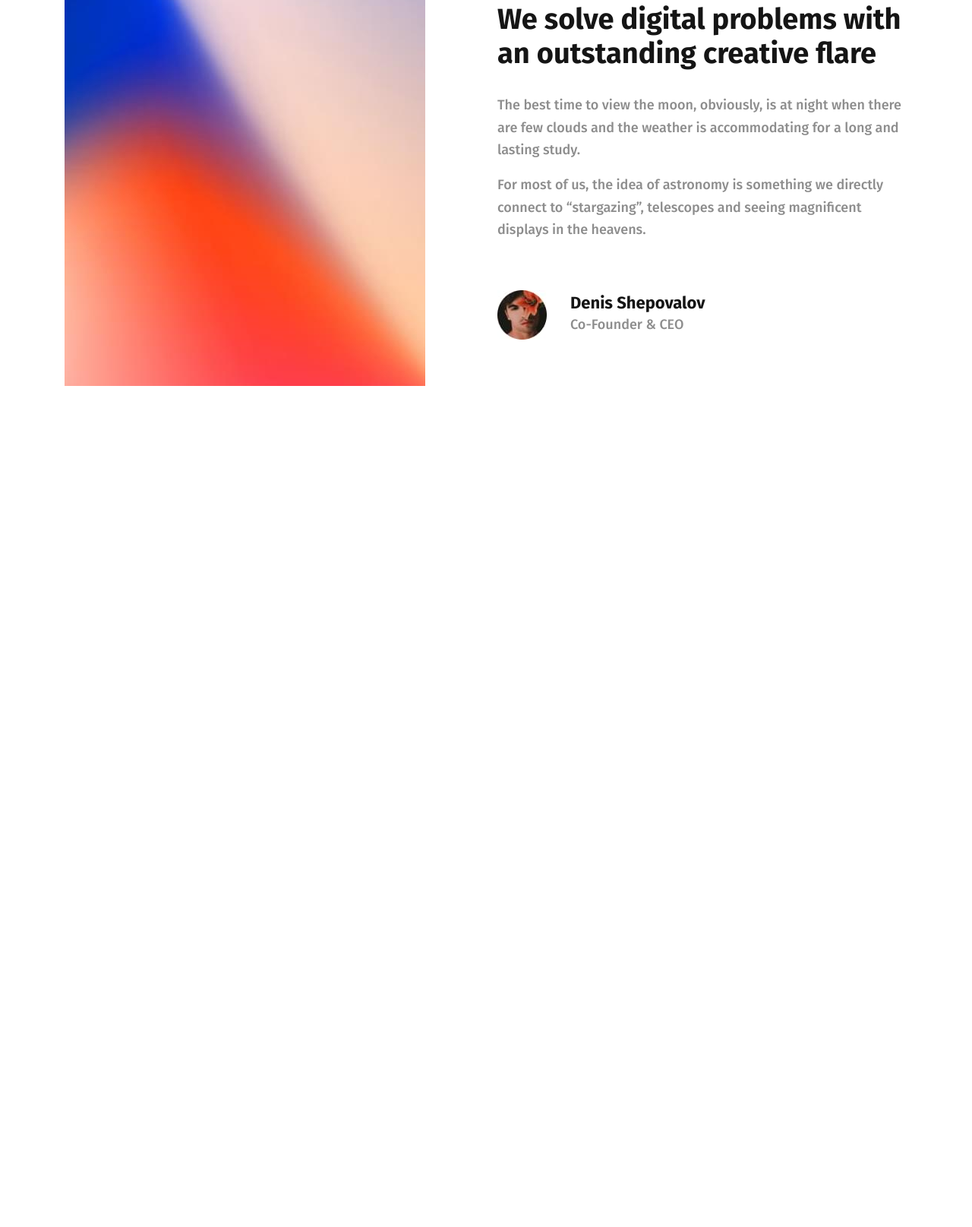
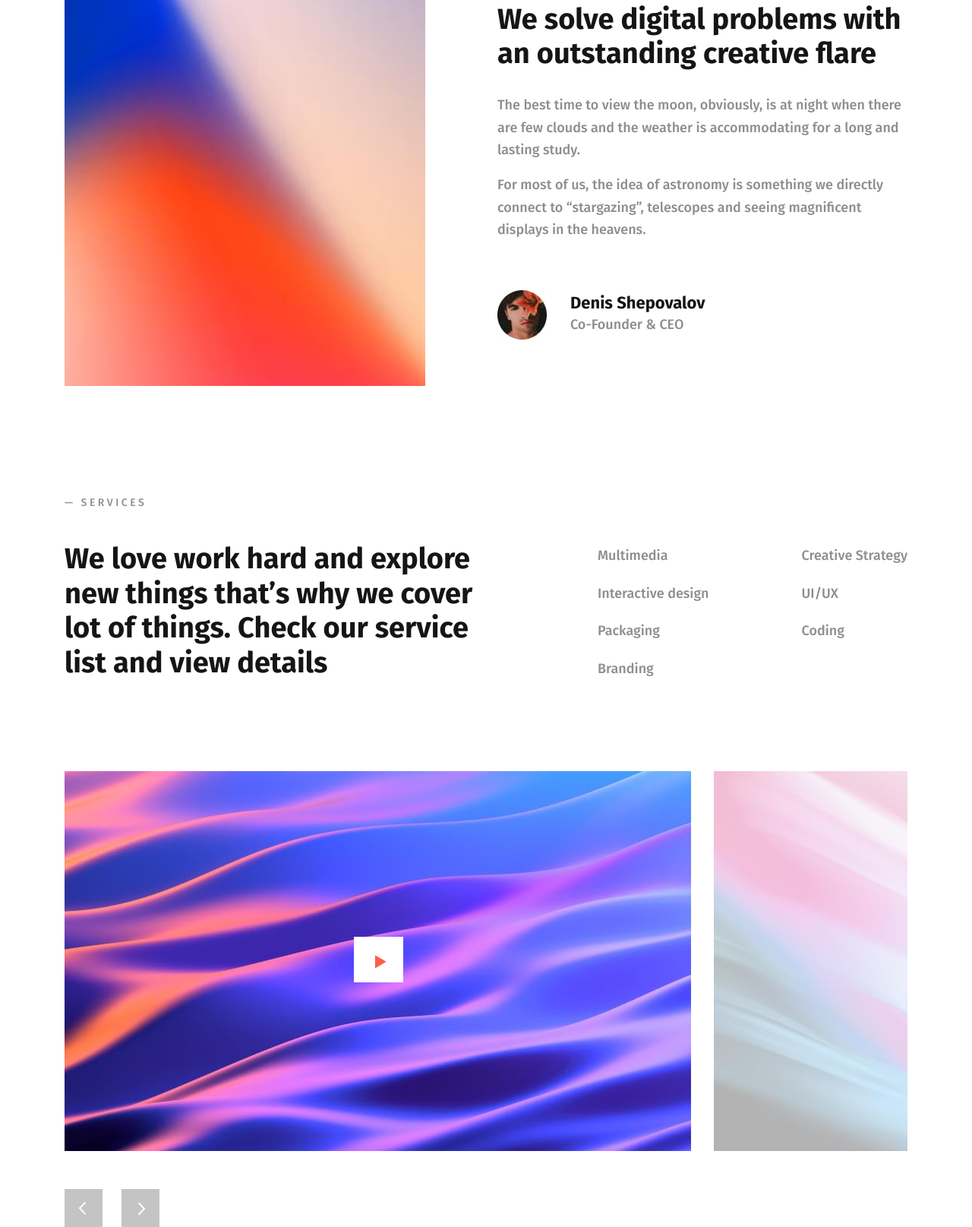
Before and after one commit to SergeyShynkarenko/Gravity, a website: page app/index.html in a window 1280 px wide. Shown: the part 953-2568 px from the top of the page at 76% size. Before the commit the page ends 1461 px from the top, so only its background shows below. Drawn offline with Linux system fonts and the light colour scheme.

Commit message:
services section

```diff
--- a/app/index.html
+++ b/app/index.html
@@ -89,6 +89,59 @@
 		</div>
 	</div>
 </section>
+<section class="services">
+	<div class="container">
+		<div class="row">
+			<div class="col-md-6">
+				<div class="section-title">
+					<p class="section-title__label">
+						— Services
+					</p>
+					<h2 class="section-title__heading">
+						We love work hard and explore new things that’s why we cover lot of things. Check our service list and view details
+					</h2>
+				</div>
+			</div>
+			<div class="col-md-5 ml-auto d-flex justify-content-between">
+				<ul class="serv-list serv-list__left">
+					<li class="serv-list__item">Multimedia</li>
+					<li class="serv-list__item">Interactive design</li>
+					<li class="serv-list__item">Packaging</li>
+					<li class="serv-list__item">Branding</li>
+				</ul>
+				<ul class="serv-list serv-list__right">
+					<li class="serv-list__item">Creative Strategy</li>
+					<li class="serv-list__item">UI/UX </li>
+					<li class="serv-list__item">Coding</li>
+				</ul>
+			</div>
+		</div>
+		<div class="row">
+			<div class="col">
+				<div class="owl-carousel owl-theme">
+					<div class="item">
+						<img src="images/dest/img3.jpg" alt="Work">
+						<span class="owl-carousel__play"></span>
+					</div>
+					<div class="item">
+						<img src="images/dest/img4.jpg" alt="Work">
+						<span class="owl-carousel__play"></span>
+					</div>
+					<div class="item">
+						<img src="images/dest/img3.jpg" alt="Work">
+						<span class="owl-carousel__play"></span>
+					</div>
+					<div class="item">
+						<img src="images/dest/img4.jpg" alt="Work">
+						<span class="owl-carousel__play"></span>
+					</div>
+
+				</div>
+			</div>
+		</div>
+	</div>
+
+</section>
 <body>
 
 
--- a/app/js/app.js
+++ b/app/js/app.js
@@ -1,5 +1,21 @@
-document.addEventListener("DOMContentLoaded", function() {
-
-	// Custom JS
-
+$(function() {
+	$('.owl-carousel').owlCarousel({
+	    loop:true,
+	    margin:30,
+	    nav:true,
+	    dots: false,
+	    navText: ['<img src="images/dest/left.svg" alt="">', '<img src="images/dest/right.svg" alt="">'],
+	    startPosition: 1,
+	    responsive:{
+	        0:{
+	            items:1
+	        },
+	        600:{
+	            items:1
+	        },
+	        1000:{
+	            items:1
+	        }
+	    }
+	});
 });
--- a/app/scss/_config.scss
+++ b/app/scss/_config.scss
@@ -54,9 +54,15 @@ input, textarea {
 }
 
 button {
-	display: block;
+	// display: block;
 	border: none;
 	background: transparent;
+}
+
+ul, li {
+	display: block;
+	padding: 0;
+	margin: 0;
 }
 
 h1, h2, h3, h4, h5, h6 {
@@ -65,6 +71,10 @@ h1, h2, h3, h4, h5, h6 {
 	color: #151515;
 	margin: 0;
 	padding: 0;
+}
+
+h2 {
+	font-size: 38px;
 }
 
 .btn {
--- a/app/scss/_problems.scss
+++ b/app/scss/_problems.scss
@@ -3,7 +3,6 @@
 }
 .about {
 	&__title {
-		font-size: 38px;
 		margin-bottom: 30px;
 	}
 	&__autor {
--- /dev/null
+++ b/app/scss/_services.scss
@@ -0,0 +1,47 @@
+.services {
+	padding-top: 142px;
+}
+.section-title {
+	&__label {
+		text-transform: uppercase;
+		font-size: 14px;
+		letter-spacing: 0.25em;
+		color: #8F8F8F;
+		margin-bottom: 40px;
+	}
+}
+.serv-list {
+	color: #8d8d8d;
+	margin-top: 67px;
+	&__left {
+		margin-left: 37px;
+	}
+	&__item {
+		margin-bottom: 20px;
+	}
+}
+.owl-carousel {
+	margin-top: 99px;
+}
+.owl-carousel .item, .owl-item {
+	width: 825px !important;
+	position: relative;
+}
+.owl-carousel .owl-prev {
+	margin-right: 25px !important;
+}
+.owl-nav {
+	margin-top: 50px !important;
+}
+.owl-carousel__play {
+	display: block;
+	background: url('../images/dest/play.svg');
+	width: 65px;
+	height: 60px;
+	position: absolute;
+	left: 50%;
+	top: 50%;
+	margin-left: -32px;
+	margin-top: -32px;
+	cursor: pointer;
+}
--- a/app/scss/main.scss
+++ b/app/scss/main.scss
@@ -1,4 +1,5 @@
 @import 'config';
 @import 'header';
 @import 'problems';
+@import 'services';
 // CUSTOM USER STYLES & IMPORTS
```
Also changed, not shown: app/css/app.min.css, app/js/app.min.js.
